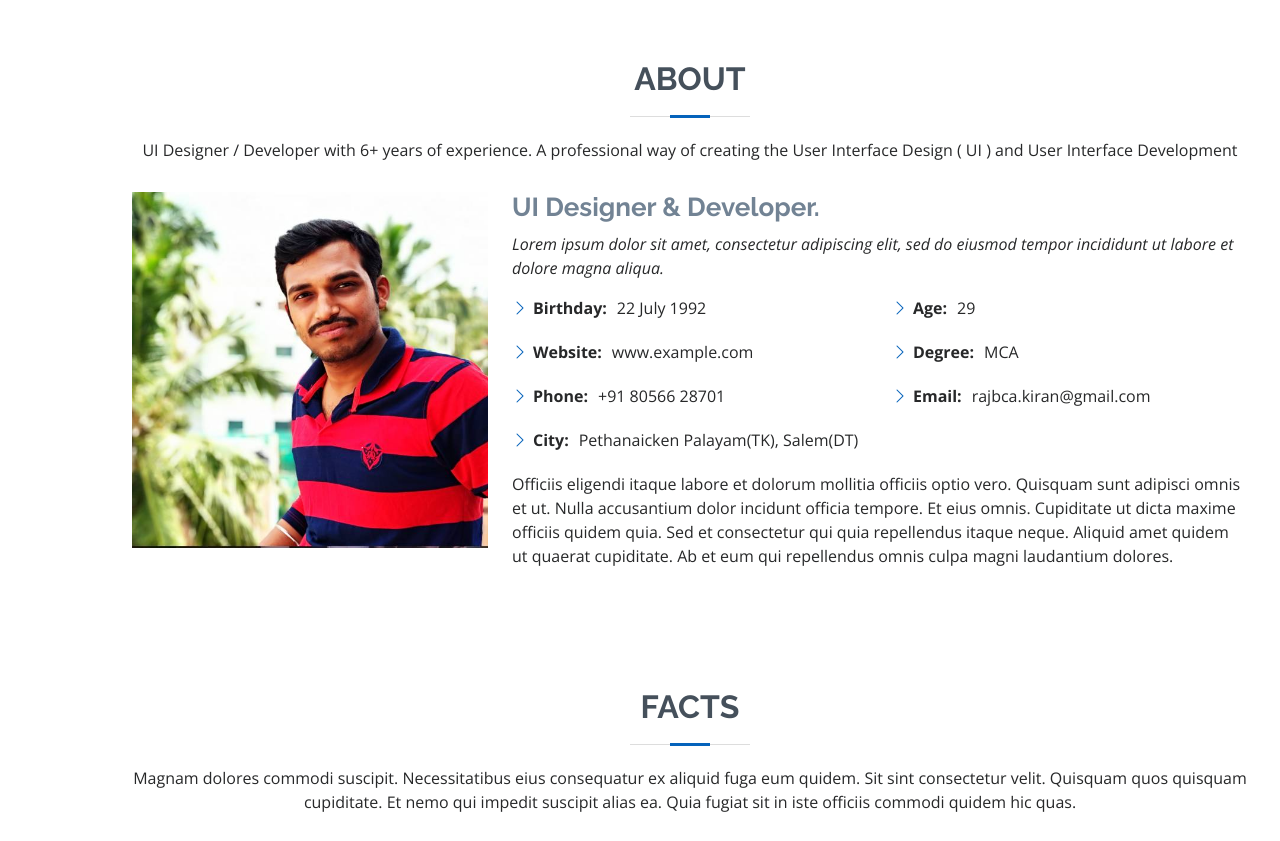
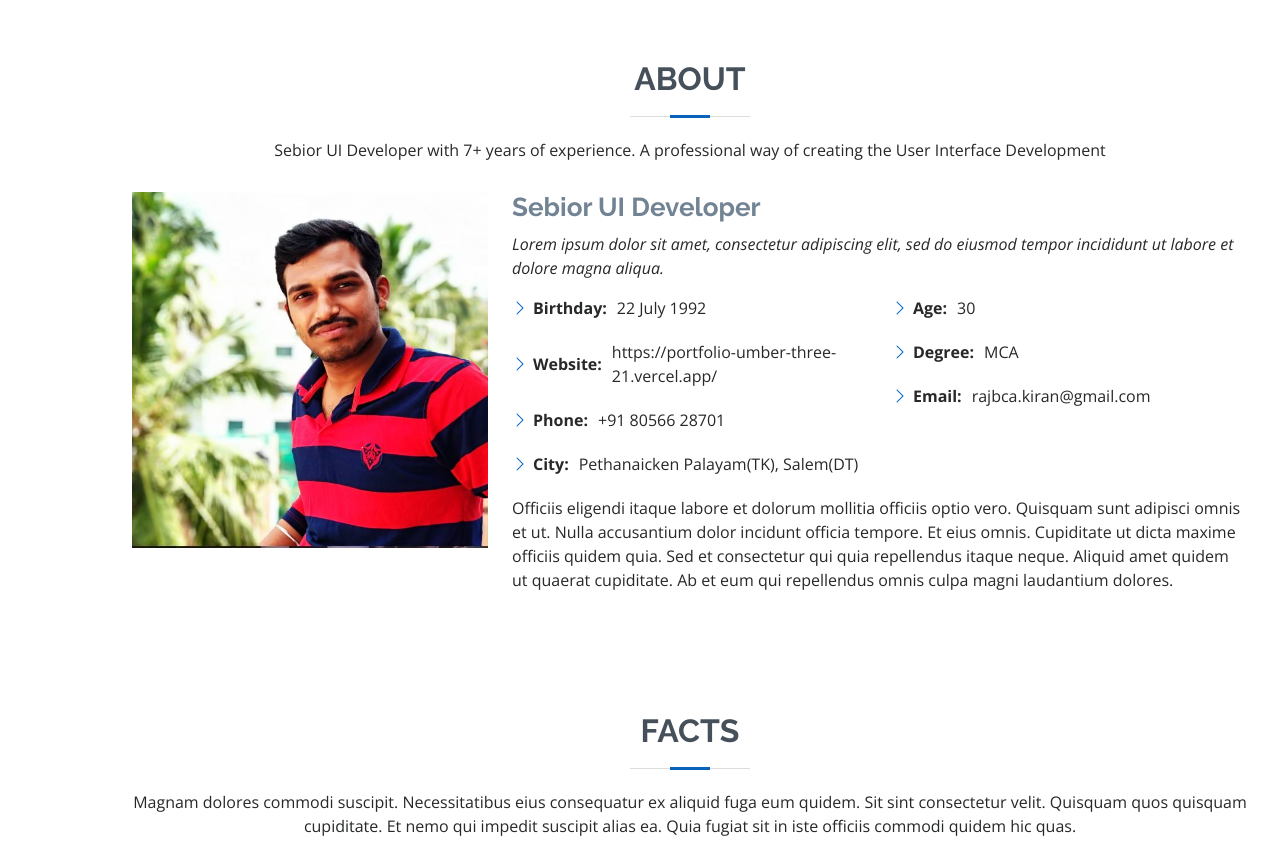
Before and after one commit to Rajkirangithub/portfolio, a plain HTML site: page index.html in a window 1280 px wide. Shown: the part 800-1641 px from the top of the page. Drawn offline with nearby package versions, Linux system fonts and the light colour scheme.

Commit message:
Text changes

```diff
--- a/index.html
+++ b/index.html
@@ -72,8 +72,8 @@
 
         <div class="section-title">
           <h2>About</h2>
-          <p>UI Designer / Developer with 6+ years of experience. A professional way of creating the
-            User Interface Design ( UI ) and User Interface Development</p>
+          <p>Sebior UI Developer with 7+ years of experience. A professional way of creating the
+            User Interface Development</p>
         </div>
 
         <div class="row">
@@ -81,7 +81,7 @@
             <img src="assets/img/profile-img.jpg" class="img-fluid" alt="">
           </div>
           <div class="col-lg-8 pt-4 pt-lg-0 content">
-            <h3>UI Designer &amp; Developer.</h3>
+            <h3>Sebior UI Developer</h3>
             <p class="fst-italic">
               Lorem ipsum dolor sit amet, consectetur adipiscing elit, sed do eiusmod tempor incididunt ut labore et dolore
               magna aliqua.
@@ -90,14 +90,14 @@
               <div class="col-lg-6">
                 <ul>
                   <li><i class="bi bi-chevron-right"></i> <strong>Birthday:</strong> <span>22 July 1992</span></li>
-                  <li><i class="bi bi-chevron-right"></i> <strong>Website:</strong> <span>www.example.com</span></li>
+                  <li><i class="bi bi-chevron-right"></i> <strong>Website:</strong> <span>https://portfolio-umber-three-21.vercel.app/</span></li>
                   <li><i class="bi bi-chevron-right"></i> <strong>Phone:</strong> <span>+91 80566 28701</span></li>
                   <li><i class="bi bi-chevron-right"></i> <strong>City:</strong> <span>Pethanaicken Palayam(TK), Salem(DT)</span></li>
                 </ul>
               </div>
               <div class="col-lg-6">
                 <ul>
-                  <li><i class="bi bi-chevron-right"></i> <strong>Age:</strong> <span>29</span></li>
+                  <li><i class="bi bi-chevron-right"></i> <strong>Age:</strong> <span>30</span></li>
                   <li><i class="bi bi-chevron-right"></i> <strong>Degree:</strong> <span>MCA</span></li>
                   <li><i class="bi bi-chevron-right"></i> <strong>Email:</strong> <span>rajbca.kiran@gmail.com</span></li>
                   <!-- <li><i class="bi bi-chevron-right"></i> <strong>Freelance:</strong> <span>Available</span></li> -->
@@ -726,8 +726,8 @@
   <!-- ======= Footer ======= -->
   <footer id="footer">
     <div class="container">
-      <h3>Brandon Johnson</h3>
-      <p>Et aut eum quis fuga eos sunt ipsa nihil. Labore corporis magni eligendi fuga maxime saepe commodi placeat.</p>
+      <h3>Raj Kiran Gopala Krishnan</h3>
+      <p>A user interface is well-designed when the program behaves exactly how the user thought it would.</p>
       <div class="social-links">
         <a href="#" class="twitter"><i class="bx bxl-twitter"></i></a>
         <a href="#" class="facebook"><i class="bx bxl-facebook"></i></a>
@@ -736,7 +736,7 @@
         <a href="#" class="linkedin"><i class="bx bxl-linkedin"></i></a>
       </div>
       <div class="copyright">
-        &copy; Copyright <strong><span>MyResume</span></strong>. All Rights Reserved
+        &copy; Copyright <strong><span>Raj Kiran G</span></strong>. All Rights Reserved
       </div>
       <!-- <div class="credits"> -->
         <!-- All the links in the footer should remain intact. -->
```
